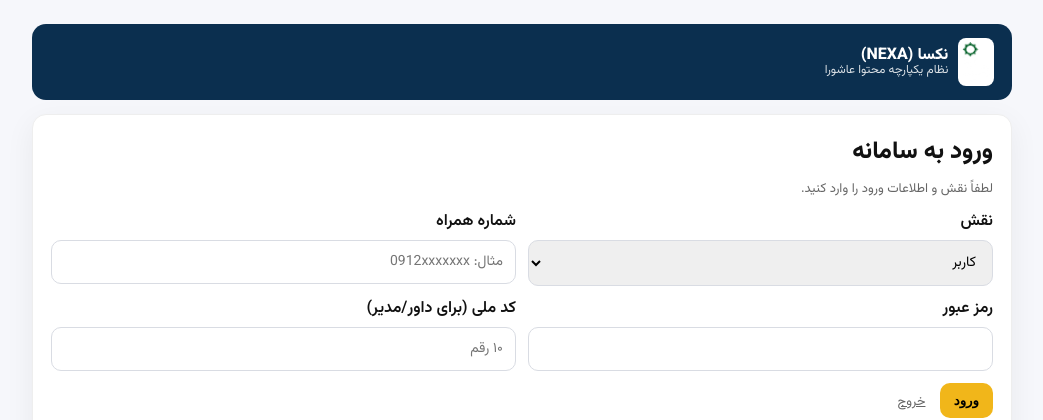
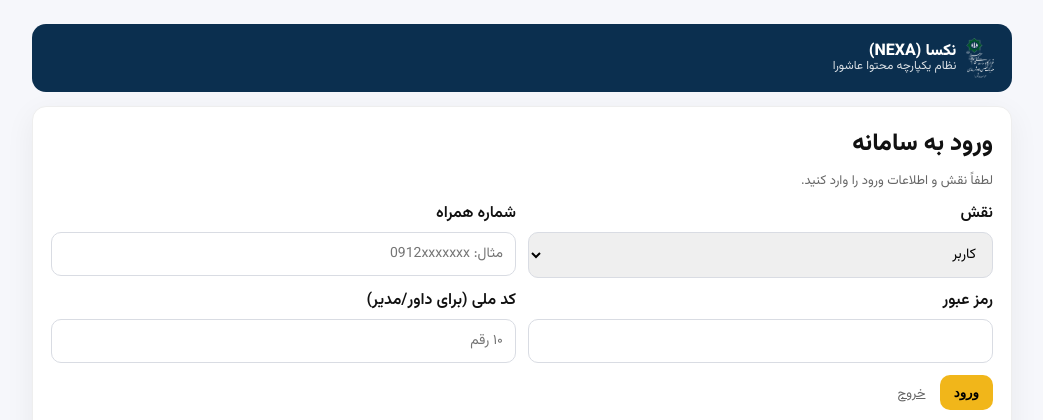
Before and after one commit to hadibagherian4-sudo/nexa-ashora, a FastAPI app: page /login in a window 1280 px wide. Shown: the top 420 px of the page, without its empty margins (118-1161 px from the left). Run offline with FastAPI, Linux system fonts and the light colour scheme.

Commit message:
Update base.html

```diff
--- a/app/templates/base.html
+++ b/app/templates/base.html
@@ -72,7 +72,7 @@
     <div class="topbar">
       <div style="display:flex; align-items:center; gap:10px;">
         <img src="/static/logo.png" alt="لوگو سازمان"
-             style="height:40px; width:auto; border-radius:8px; background:#fff; padding:4px;">
+     style="height:40px; width:auto; border-radius:8px;">
 
         <div style="display:flex; flex-direction:column; line-height:1.1;">
           <div style="font-weight:800;">نکسا (NEXA)</div>
```
